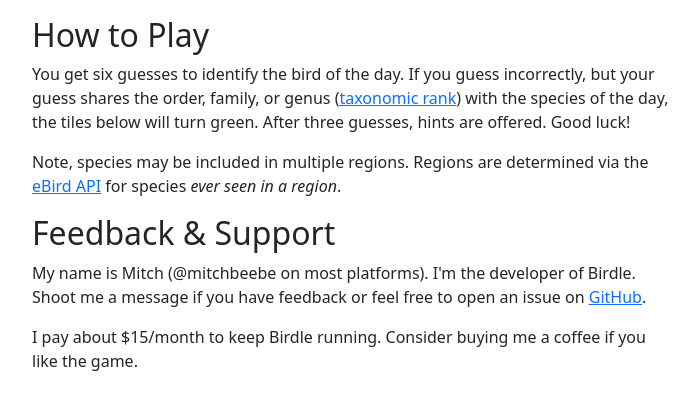
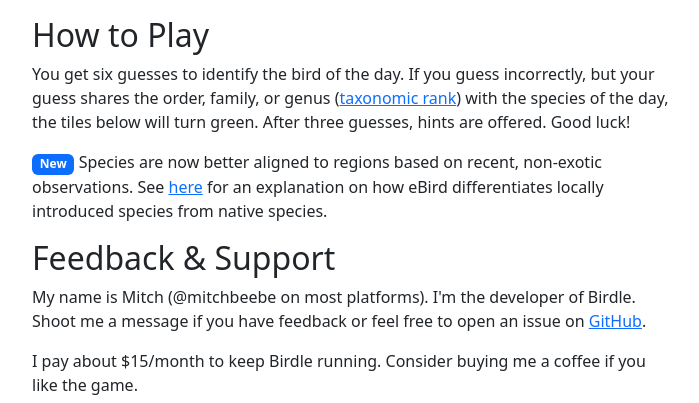
Before and after one commit to mitchbeebe/new-birdle, a Django app: page /info/ in a window 1280 px wide. Shown: the part 56-459 px from the top of the page, without its empty margins (288-987 px from the left). Run offline with Django 3.2, Linux system fonts and the light colour scheme; some libraries are stand-ins or nearby versions.

Commit message:
Updated info page

```diff
--- a/birdle/templates/birdle/info.html
+++ b/birdle/templates/birdle/info.html
@@ -13,9 +13,9 @@
         with the species of the day, the tiles below will turn green. After three guesses, hints
         are offered. Good luck!
     </p>
-    <p>Note, species may be included in multiple regions. Regions are determined via the
-        <a href="https://documenter.getpostman.com/view/664302/S1ENwy59#55bd1b26-6951-4a88-943a-d3a8aa1157dd" target=_blank>eBird API</a>
-        for species <em>ever seen in a region</em>.
+    <p><span class="badge text-bg-primary">New</span> Species are now better aligned to regions based
+        on recent, non-exotic observations. See <a href="https://support.ebird.org/en/support/solutions/articles/48001218430-exotic-and-introduced-species-in-ebird" target=_blank>here</a>
+        for an explanation on how eBird differentiates locally introduced species from native species.
     </p>
     <h2>Feedback & Support</h2>
     <p>
```
